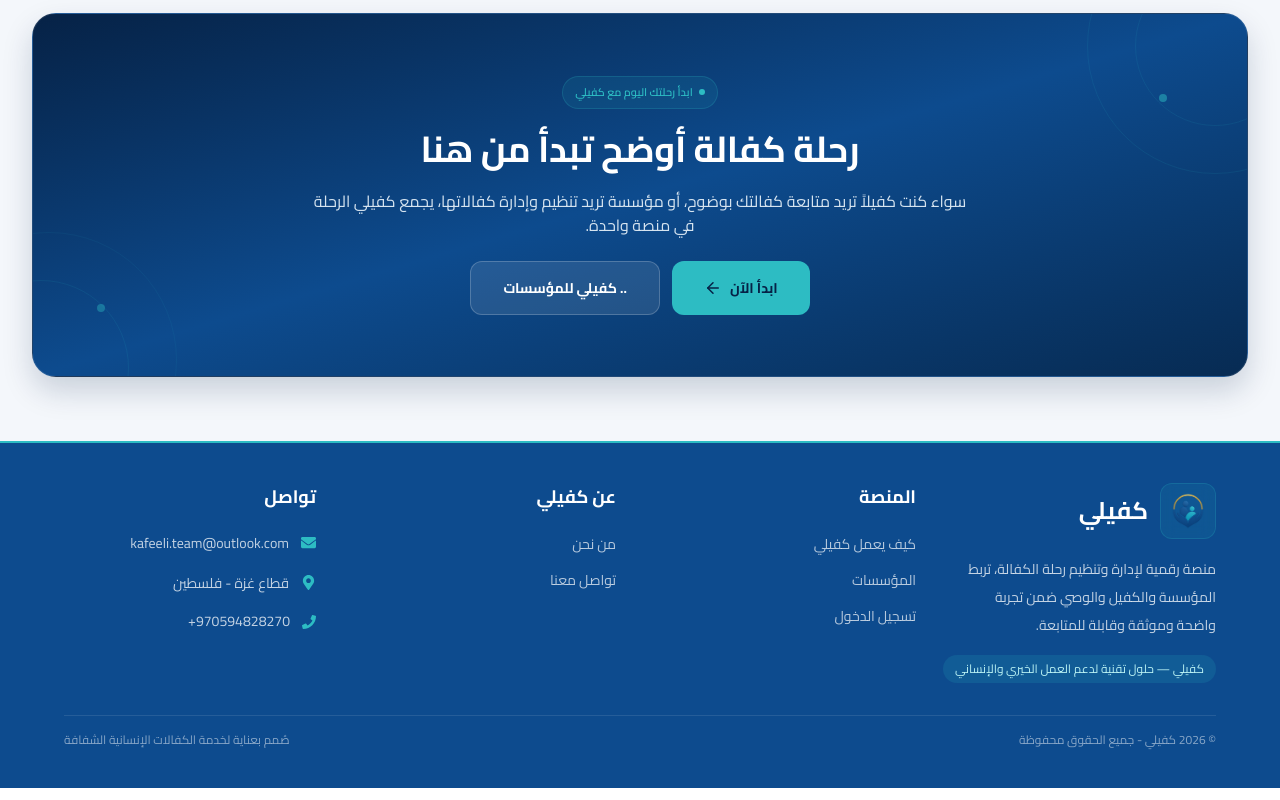
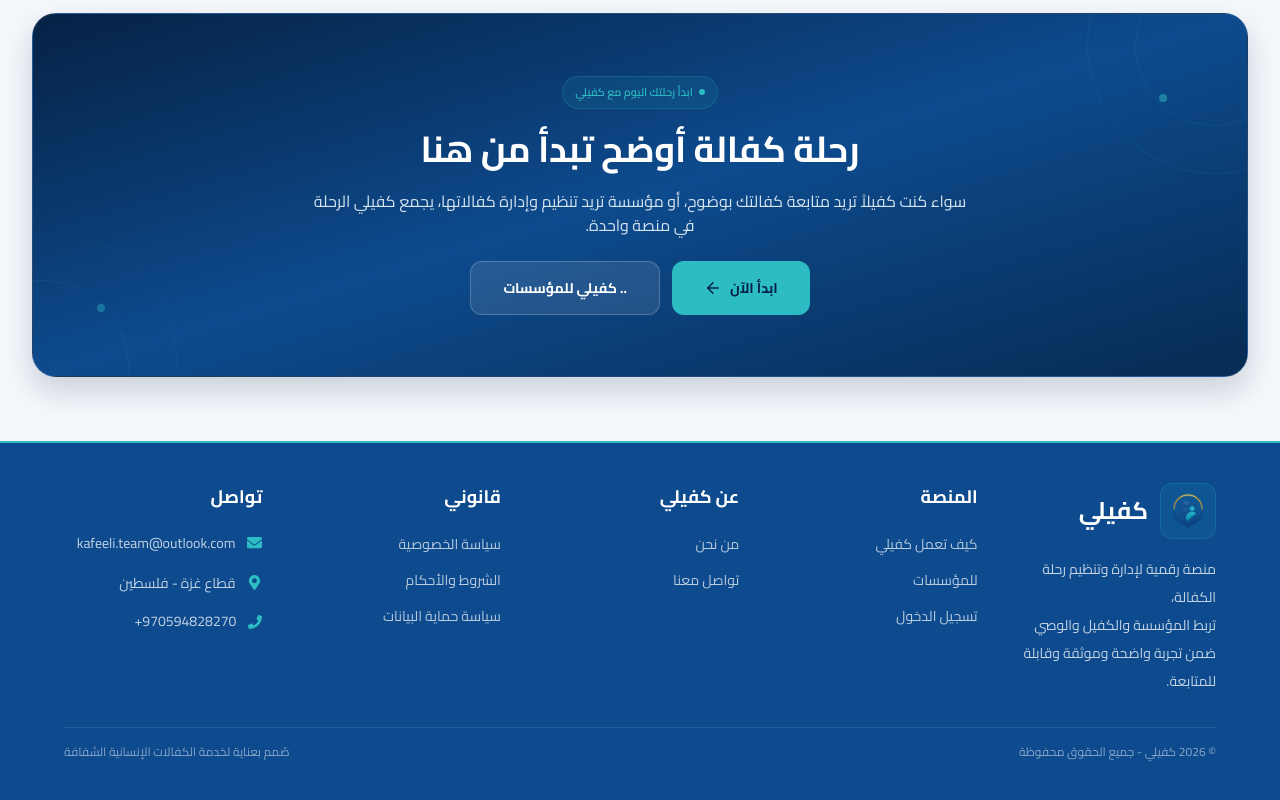
Before and after one commit to Kafeeli/kafeeli-frontend, a React (Vite) app: page / in a window 1280 px wide. Shown: the part 4857-5657 px from the top of the page. Built offline with nearby package versions, Linux system fonts and the light colour scheme; no server answers.

Commit message:
updatefooter

```diff
--- a/src/pages/Footer.jsx
+++ b/src/pages/Footer.jsx
@@ -4,8 +4,8 @@ import logo from "../assets/title.png";
 
 export default function Footer() {
   const quickLinks = [
-    { label: "كيف يعمل كفيلي", href: "/how-it-works" },
-    { label: "المؤسسات", href: "/organizations" },
+    { label: "كيف تعمل كفيلي", href: "/how-it-works" },
+    { label: "للمؤسسات", href: "/organizations" },
     { label: "تسجيل الدخول", href: "/login" },
   ];
 
@@ -17,11 +17,12 @@ export default function Footer() {
     >
       {/* Main Footer */}
       <div className="mx-auto w-full max-w-[1216px] px-6 py-8 sm:px-8 lg:py-10">
-        <div className="grid grid-cols-1 gap-10 sm:grid-cols-2 lg:grid-cols-4 lg:gap-12">
-          {/* ================= المنصة ================= */}
+        <div className="grid grid-cols-1 gap-10 sm:grid-cols-2 lg:grid-cols-5 lg:gap-10">
+
+          {/* ================= كفيلي ================= */}
           <div className="text-right">
             <div className="mb-4 flex items-center gap-3">
-              <div className="flex h-14 w-14 items-center justify-center rounded-xl bg-[#2DBCC3]/10 border border-[#2DBCC3]/20 backdrop-blur-sm">
+              <div className="flex h-14 w-14 items-center justify-center rounded-xl border border-[#2DBCC3]/20 bg-[#2DBCC3]/10 backdrop-blur-sm">
                 <img
                   src={logo}
                   alt="كفيلي"
@@ -35,15 +36,12 @@ export default function Footer() {
             </div>
 
             <p className="max-w-[330px] font-['Cairo'] text-sm font-medium leading-7 text-white/75">
-              منصة رقمية لإدارة وتنظيم رحلة الكفالة، تربط المؤسسة والكفيل
-              والوصي ضمن تجربة واضحة وموثقة وقابلة للمتابعة.
+              منصة رقمية لإدارة وتنظيم رحلة الكفالة،
+              <br />
+              تربط المؤسسة والكفيل والوصي
+              <br />
+              ضمن تجربة واضحة وموثقة وقابلة للمتابعة.
             </p>
-
-            <div className="mt-4 inline-flex items-center gap-2 rounded-full bg-[#2DBCC3]/15 px-3 py-1.5">
-              <span className="text-xs text-[#B9F1F3] whitespace-nowrap">
-                كفيلي — حلول تقنية لدعم العمل الخيري والإنساني
-              </span>
-            </div>
           </div>
 
           {/* ================= المنصة ================= */}
@@ -75,8 +73,8 @@ export default function Footer() {
             <ul className="space-y-3">
               <li>
                 <a
-                  href="#about"
-                  className="font-['Cairo'] text-sm text-white/70 transition-colors hover:text-[#2DBCC3]"
+                  href="/about"
+                  className="font-['Cairo'] text-sm text-white/70 transition-colors duration-200 hover:text-[#2DBCC3]"
                 >
                   من نحن
                 </a>
@@ -84,10 +82,46 @@ export default function Footer() {
 
               <li>
                 <a
-                  href="#contact"
-                  className="font-['Cairo'] text-sm text-white/70 transition-colors hover:text-[#2DBCC3]"
+                  href="/contact"
+                  className="font-['Cairo'] text-sm text-white/70 transition-colors duration-200 hover:text-[#2DBCC3]"
                 >
                   تواصل معنا
+                </a>
+              </li>
+            </ul>
+          </div>
+
+          {/* ================= قانوني ================= */}
+          <div className="text-right">
+            <h3 className="mb-5 font-['Cairo'] text-lg font-bold text-white">
+              قانوني
+            </h3>
+
+            <ul className="space-y-3">
+              <li>
+                <a
+                  href="/privacy-policy"
+                  className="font-['Cairo'] text-sm text-white/70 transition-colors duration-200 hover:text-[#2DBCC3]"
+                >
+                  سياسة الخصوصية
+                </a>
+              </li>
+
+              <li>
+                <a
+                  href="/terms"
+                  className="font-['Cairo'] text-sm text-white/70 transition-colors duration-200 hover:text-[#2DBCC3]"
+                >
+                  الشروط والأحكام
+                </a>
+              </li>
+
+              <li>
+                <a
+                  href="/data-protection"
+                  className="font-['Cairo'] text-sm text-white/70 transition-colors duration-200 hover:text-[#2DBCC3]"
+                >
+                  سياسة حماية البيانات
                 </a>
               </li>
             </ul>
@@ -100,6 +134,7 @@ export default function Footer() {
             </h3>
 
             <ul className="space-y-4">
+
               {/* Email */}
               <li className="flex min-w-0 items-start gap-3">
                 <FaEnvelope
@@ -130,7 +165,10 @@ export default function Footer() {
 
               {/* Phone */}
               <li className="flex items-start gap-3">
-                <FaPhone className="mt-1 shrink-0 text-[#2DBCC3]" size={14} />
+                <FaPhone
+                  className="mt-1 shrink-0 text-[#2DBCC3]"
+                  size={14}
+                />
 
                 <a
                   href="tel:+970594828270"
@@ -147,7 +185,9 @@ export default function Footer() {
         {/* ================= Bottom ================= */}
         <div className="mt-8 border-t border-white/10 pt-4">
           <div className="flex flex-col gap-3 text-xs text-white/50 sm:flex-row sm:items-center sm:justify-between">
-            <p className="text-right">© 2026 كفيلي - جميع الحقوق محفوظة</p>
+            <p className="text-right">
+              © 2026 كفيلي - جميع الحقوق محفوظة
+            </p>
 
             <p className="text-right">
               صُمم بعناية لخدمة الكفالات الإنسانية الشفافة
```
